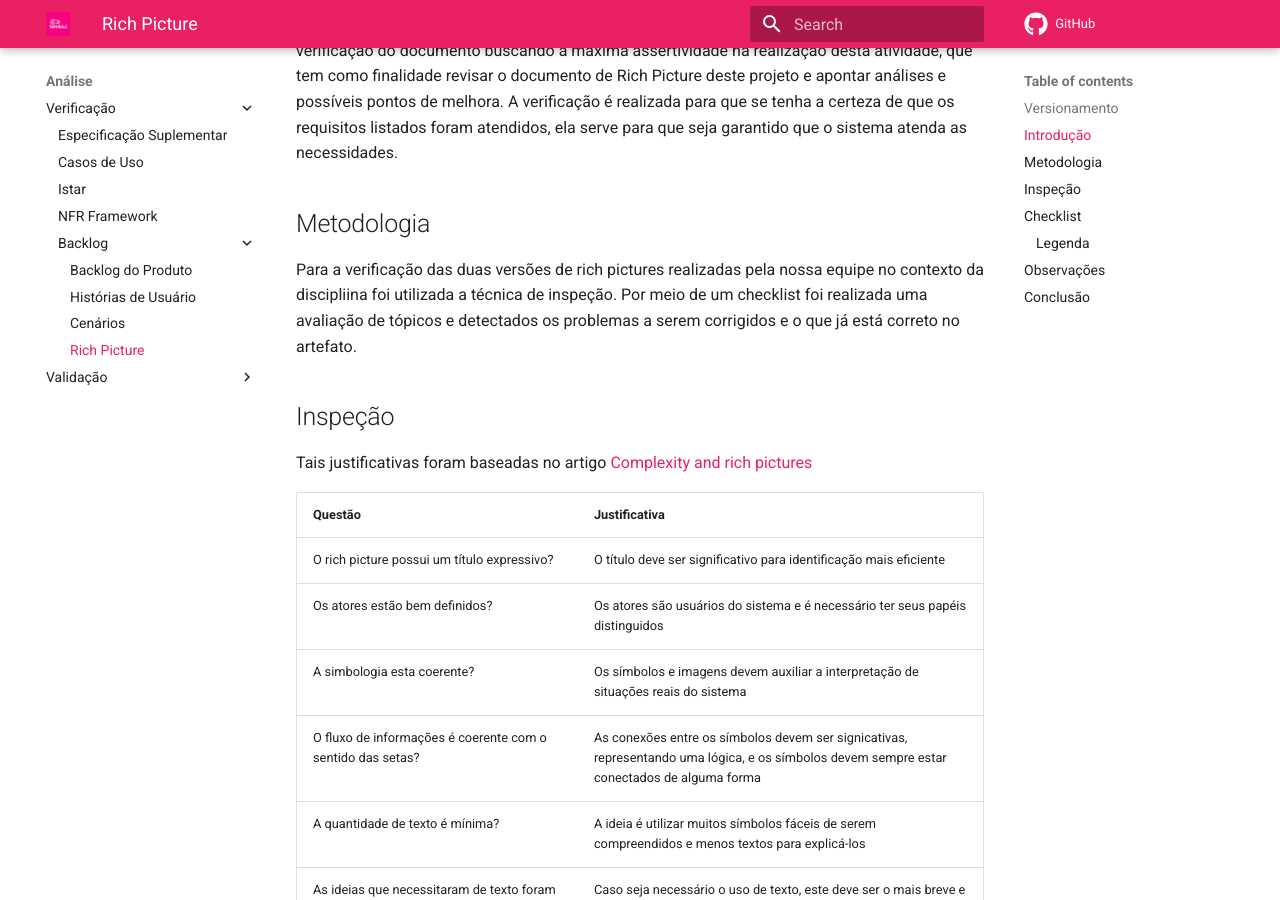
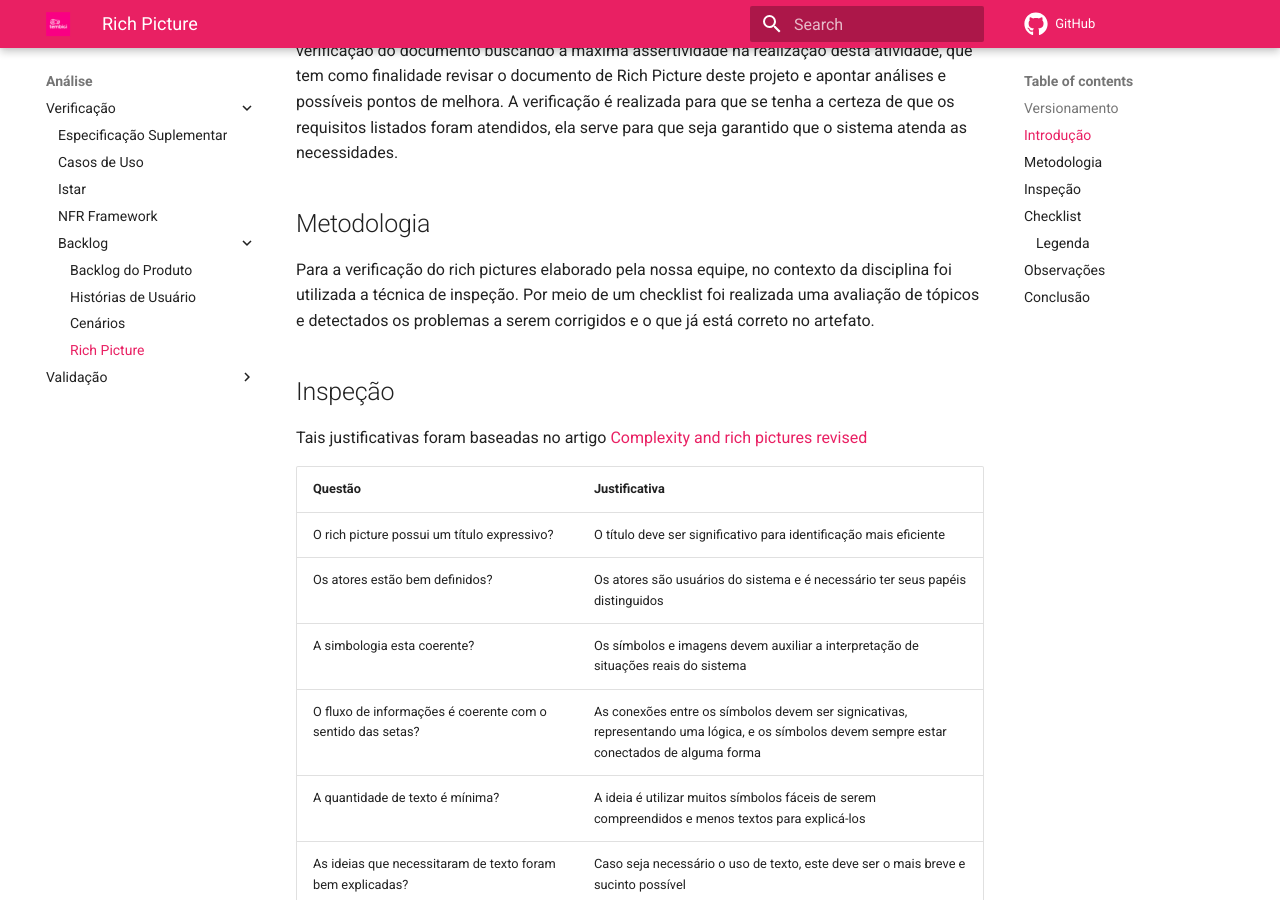
Before and after one commit to Requisitos-de-Software/2021.2-Tembici, an MkDocs documentation site: the page built from docs/analise/verificacao/richPicture.md, in a window 1280 px wide and 900 px high, scrolled down 536 px. Built offline with MkDocs 1.6.1 and Material for MkDocs 9.7.7, drawn with Linux system fonts in a browser that asks for light colours; comment, search, counter and statistics services are not loaded.

Commit message:
add new rich picture text

```diff
--- a/docs/analise/verificacao/richPicture.md
+++ b/docs/analise/verificacao/richPicture.md
@@ -11,11 +11,11 @@ Tendo como base o projeto Ingresso.com realizado por alunos da disciplina em sem
 
 ## Metodologia
 
-Para a verificação das duas versões de rich pictures realizadas pela nossa equipe no contexto da discipliina foi utilizada a técnica de inspeção. Por meio de um checklist foi realizada uma avaliação de tópicos e detectados os problemas a serem corrigidos e o que já está correto no artefato.
+Para a verificação do rich pictures elaborado pela nossa equipe, no contexto da disciplina foi utilizada a técnica de inspeção. Por meio de um checklist foi realizada uma avaliação de tópicos e detectados os problemas a serem corrigidos e o que já está correto no artefato.
 
 ## Inspeção
 
-Tais justificativas foram baseadas no artigo [Complexity and rich pictures](http://leadershipforchange.org.uk/wp-content/uploads/Complexity-and-rich-pictures.pdf)
+Tais justificativas foram baseadas no artigo [Complexity and rich pictures revised](http://leadershipforchange.org.uk/wp-content/uploads/Complexity-and-rich-pictures.pdf)
 
 |Questão|Justificativa
 |-------|-------------|
```
